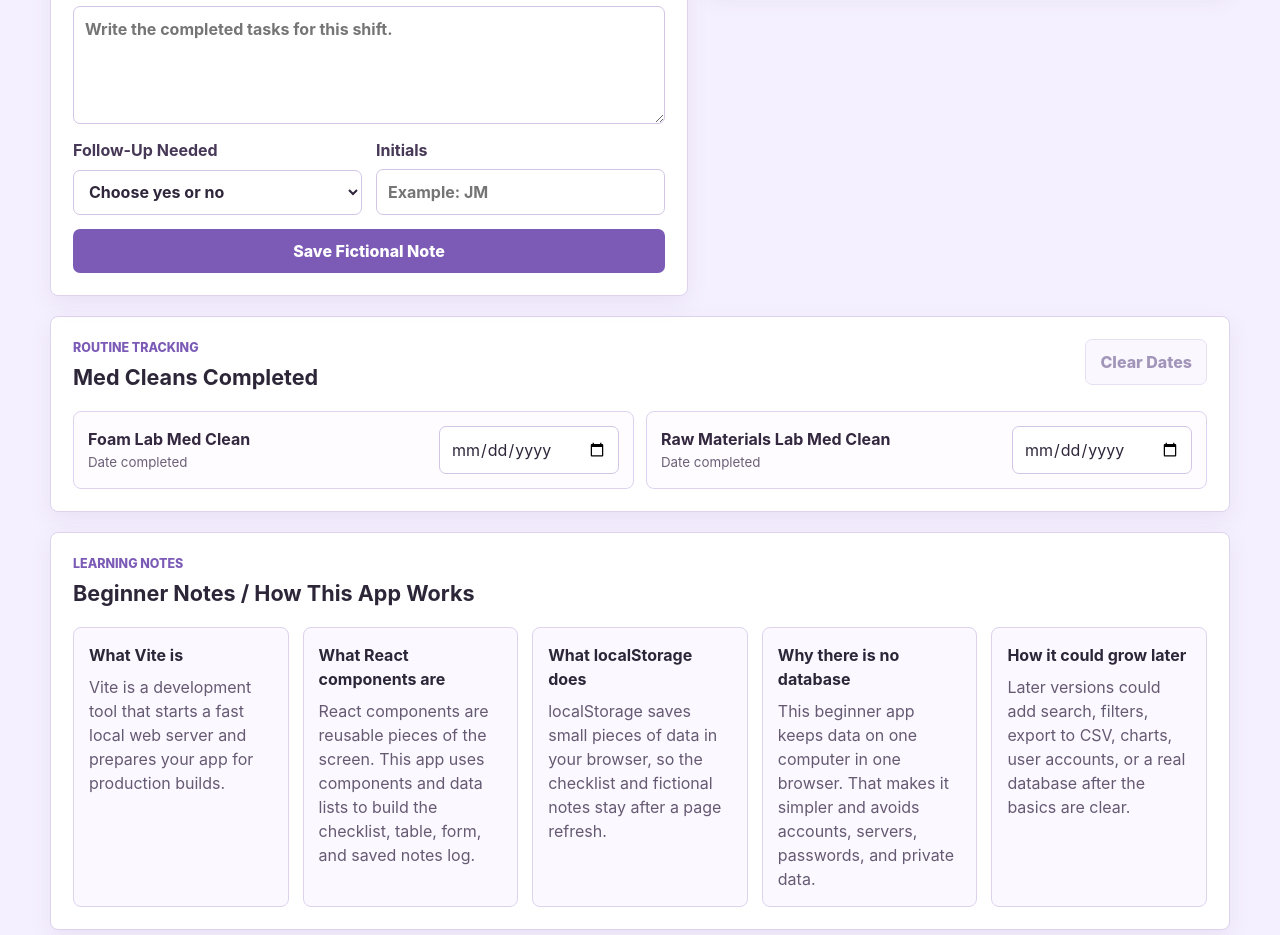
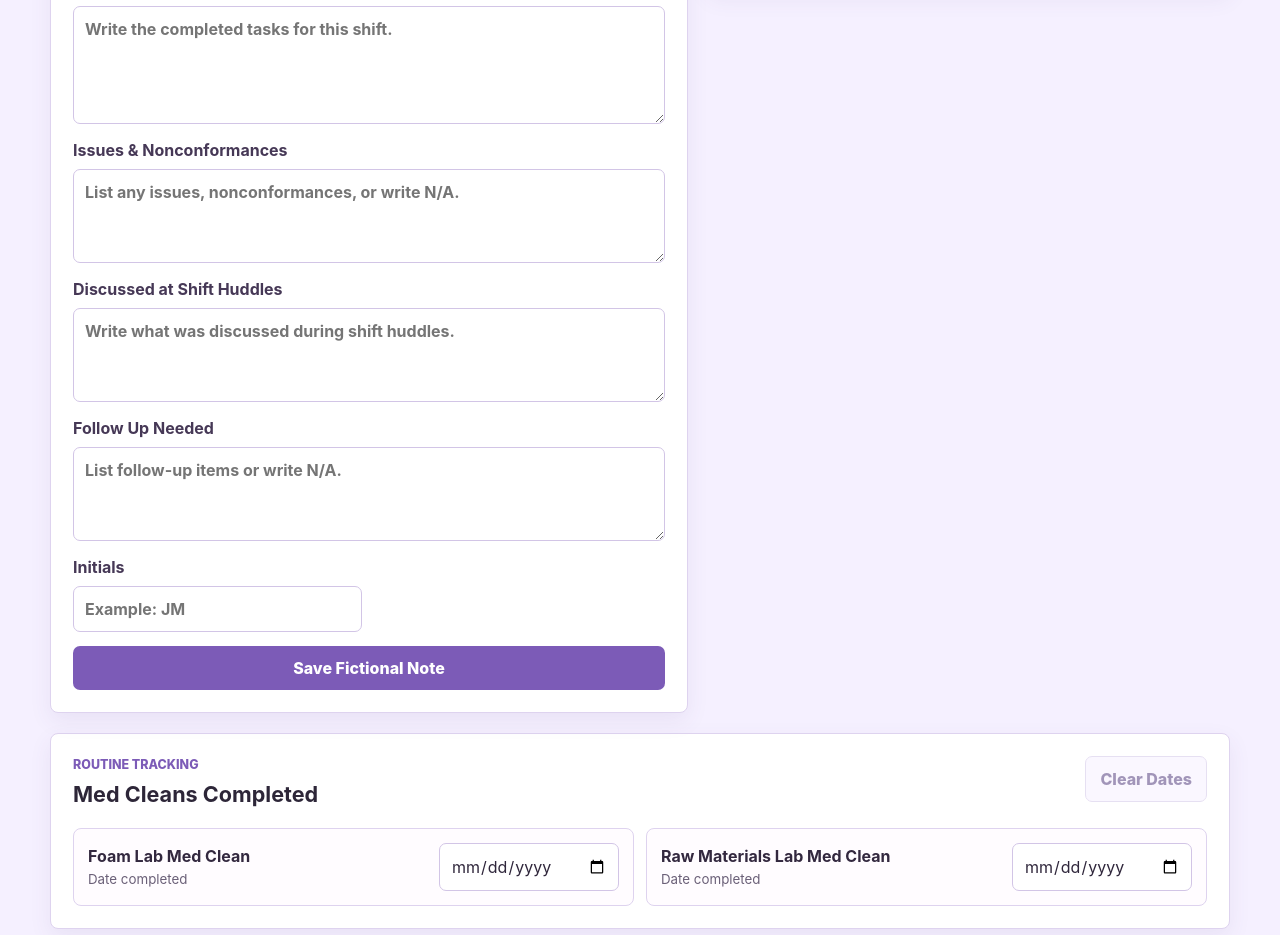
Before and after one commit to jodymichaud/ai-foundations-part-2, a React (Vite) app in the folder ai-lab-notes/: page / in a window 1280 px wide. Shown: the part 1420-2355 px from the top of the page. Built offline with nearby package versions, Linux system fonts and the light colour scheme.

Commit message:
Add shift note sections

```diff
--- a/ai-lab-notes/src/main.jsx
+++ b/ai-lab-notes/src/main.jsx
@@ -75,7 +75,9 @@ const initialForm = {
   date: '',
   shift: '',
   observation: '',
-  followUpNeeded: '',
+  issuesNonconformances: '',
+  shiftHuddles: '',
+  followUpNotes: '',
   initials: '',
 };
 
@@ -299,18 +301,40 @@ function App() {
               />
             </label>
 
-            <label>
-              Follow-Up Needed
-              <select
-                name="followUpNeeded"
-                value={formData.followUpNeeded}
+            <label className="wide-field">
+              Issues &amp; Nonconformances
+              <textarea
+                name="issuesNonconformances"
+                value={formData.issuesNonconformances}
                 onChange={updateFormField}
+                placeholder="List any issues, nonconformances, or write N/A."
+                rows="3"
                 required
-              >
-                <option value="">Choose yes or no</option>
-                <option>Yes</option>
-                <option>No</option>
-              </select>
+              />
+            </label>
+
+            <label className="wide-field">
+              Discussed at Shift Huddles
+              <textarea
+                name="shiftHuddles"
+                value={formData.shiftHuddles}
+                onChange={updateFormField}
+                placeholder="Write what was discussed during shift huddles."
+                rows="3"
+                required
+              />
+            </label>
+
+            <label className="wide-field">
+              Follow Up Needed
+              <textarea
+                name="followUpNotes"
+                value={formData.followUpNotes}
+                onChange={updateFormField}
+                placeholder="List follow-up items or write N/A."
+                rows="3"
+                required
+              />
             </label>
 
             <label>
@@ -379,8 +403,20 @@ function App() {
                       <dd>{note.observation}</dd>
                     </div>
                     <div>
-                      <dt>Follow-up</dt>
-                      <dd>{note.followUpNeeded}</dd>
+                      <dt>Issues &amp; Nonconformances</dt>
+                      <dd>{note.issuesNonconformances || 'Not listed'}</dd>
+                    </div>
+                    <div>
+                      <dt>Discussed at Shift Huddles</dt>
+                      <dd>{note.shiftHuddles || 'Not listed'}</dd>
+                    </div>
+                    <div>
+                      <dt>Follow Up Needed</dt>
+                      <dd>
+                        {note.followUpNotes ||
+                          note.followUpNeeded ||
+                          'Not listed'}
+                      </dd>
                     </div>
                   </dl>
                 </article>
```
